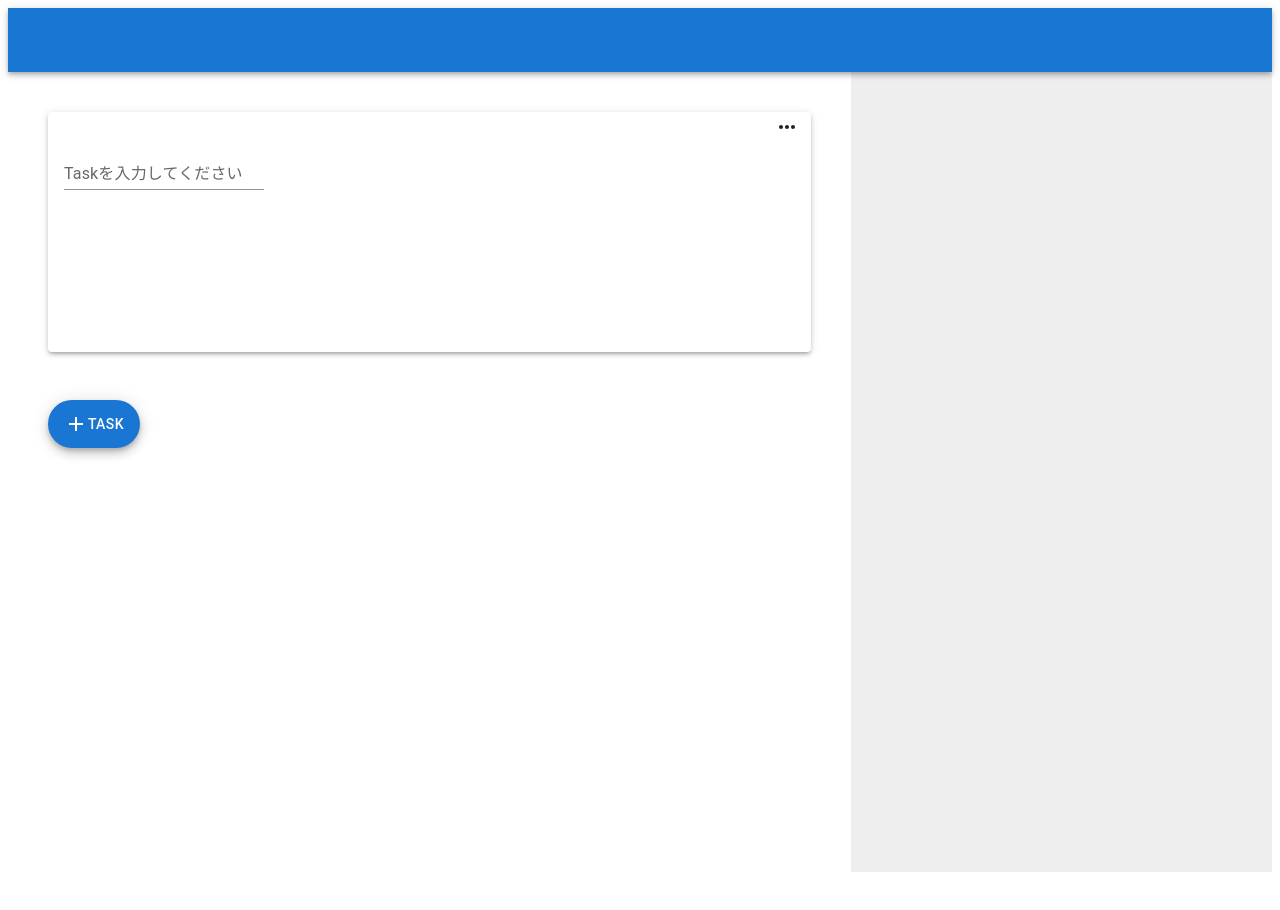
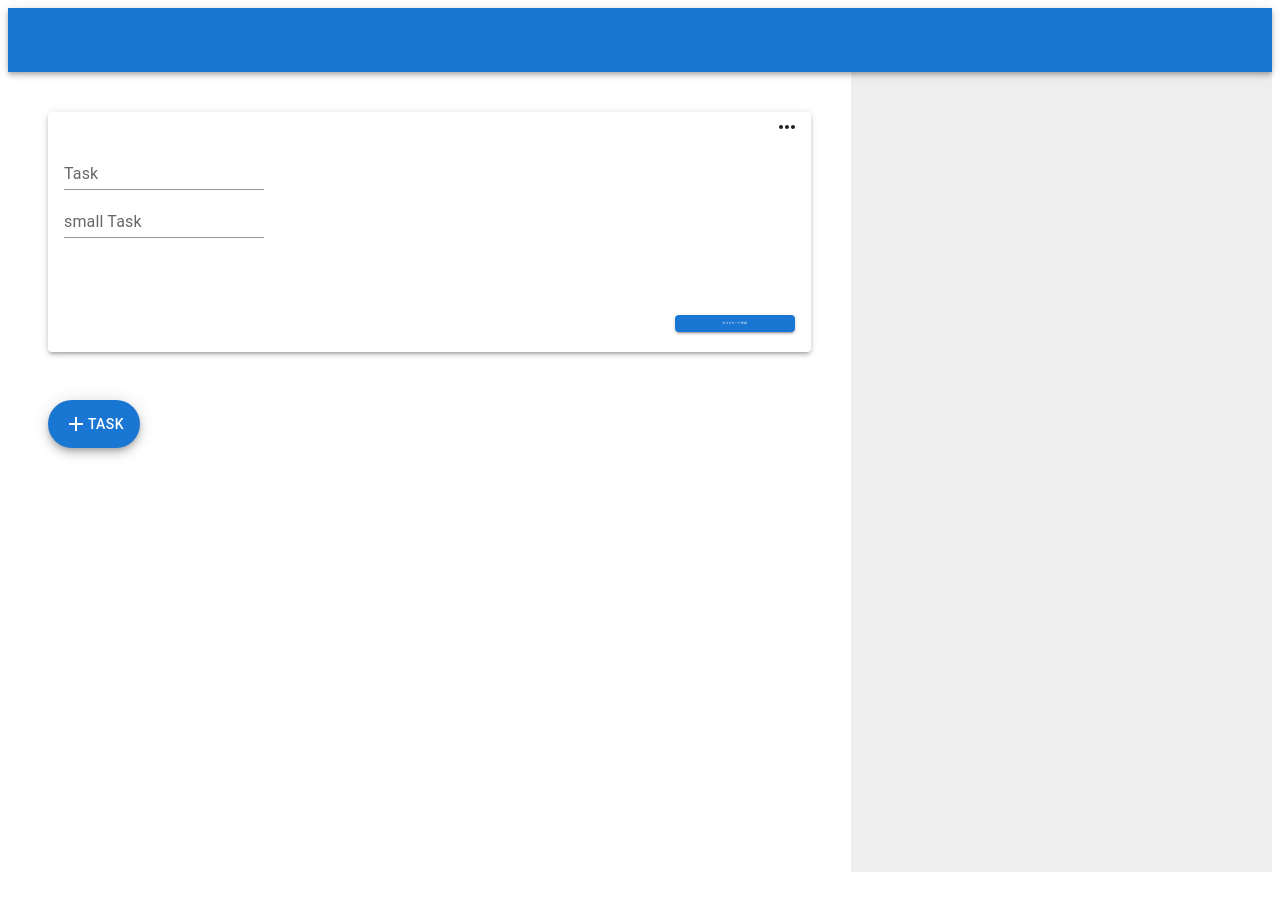
Before and after one commit to muneyukigithub/test, a React (Create React App) app: page / in a window 1280 px wide. Shown: the top 910 px of the page. Built offline with nearby package versions, Linux system fonts and the light colour scheme.

Commit message:
タスクカード修正2

```diff
--- a/src/Edit.tsx
+++ b/src/Edit.tsx
@@ -1,17 +1,21 @@
 import React from 'react'
-import { TextField } from '@mui/material';
+import { Box, TextField, Typography } from '@mui/material'
 
 type Content = {
-  id:number;
-  value:string;
-  edit:boolean;
-};
+  id: number
+  value: string
+  edit: boolean
+}
 
-const Edit = (props:Content) => {
+const Edit = (props: Content) => {
   return (
-    <div>
-      <TextField variant="standard" label="Taskを入力してください" sx={{width:"200px"}}/>
-    </div>
+    <Box sx={{display:"flex",flexFlow:"column"}}>
+      {/* <Typography>仕事内容</Typography> */}
+      <TextField variant="standard" label="Task" sx={{ width: '200px'}} />
+      {/* <Typography sx={{}}>細分化タスク</Typography> */}
+      <TextField variant="standard" label="small Task" sx={{ width: '200px' }} />
+
+    </Box>
   )
 }
 
--- a/src/Main.tsx
+++ b/src/Main.tsx
@@ -64,12 +64,12 @@ const theme = createTheme({
 const Main: React.FC = () => {
   // Generate Order Data
 
-  const [tasks, settasks] = useState([{ id: 1, value: 'content field' ,edit:true}])
+  const [tasks, settasks] = useState([{ id: 1, value: 'content field', edit: true }])
   const [anchorEl, setAnchorEL] = useState(null)
   const isMenuOpen = Boolean(anchorEl)
   const [currentRow, setCurrentRow] = React.useState(null)
 
-  const [editid,seteditid] = React.useState(null)
+  const [editid, seteditid] = React.useState(null)
 
   const list: any[] = []
 
@@ -78,7 +78,7 @@ const Main: React.FC = () => {
   }
 
   const createtaskobject = () => {
-    return { id: tasks.length + 1, value: '' ,edit:true}
+    return { id: tasks.length + 1, value: '', edit: true }
   }
 
   const addtask = () => {
@@ -94,43 +94,40 @@ const Main: React.FC = () => {
     setCurrentRow(null)
   }
 
-  const handledelete = (e: any,task:any) => {
+  const handledelete = (e: any, task: any) => {
     e.preventDefault()
 
-    const newlist = tasks.filter((i)=>{
-      console.log(i.id!=task.id);
+    const newlist = tasks.filter((i) => {
+      console.log(i.id != task.id)
       return i.id != task.id
     })
 
-    settasks(newlist);
+    settasks(newlist)
   }
 
-  const handleOpenMenu = (event: any, row:any) => {
+  const handleOpenMenu = (event: any, row: any) => {
     setAnchorEL(event.currentTarget)
     setCurrentRow(row)
   }
 
-  const handleEdit = (task:any) => {
+  const handleEdit = (task: any) => {
+    const newtask = { ...task, edit: true }
+    const newtasks = tasks.map((_task) => {
+      return _task.id === newtask.id ? { ...newtask } : { ..._task }
+    })
 
-    const newtask = {...task,edit: true,}
-    const newtasks = tasks.map((_task) => {
-      return _task.id === newtask.id ? {...newtask } : { ..._task };
-    });
-
-    settasks(newtasks);
+    settasks(newtasks)
   }
 
-  const handleCreate = (task:any) => {
-    const newtask = {...task,edit:false};
+  const handleCreate = (task: any) => {
+    const newtask = { ...task, edit: false }
 
-    console.log(tasks);
+    console.log(tasks)
 
-    const newtasks = tasks.map(
-      (_task,index)=>{
-        return _task.id === newtask.id ? {...newtask} : {..._task};
-      }
-    )
-    settasks(newtasks);
+    const newtasks = tasks.map((_task, index) => {
+      return _task.id === newtask.id ? { ...newtask } : { ..._task }
+    })
+    settasks(newtasks)
   }
 
   // const renderMenu = (
@@ -196,18 +193,18 @@ const Main: React.FC = () => {
             open={currentRow === task}
             onClose={handleMenuClose}
           >
-      <MenuItem onClick={e => handledelete(e,task)}>削除</MenuItem>
-      <MenuItem onClick={e => handleEdit(task)}>編集</MenuItem>
-      <MenuItem onClick={e => handleCreate(task)}>作成</MenuItem>
-
+            <MenuItem onClick={(e) => handledelete(e, task)}>削除</MenuItem>
+            <MenuItem onClick={(e) => handleEdit(task)}>編集</MenuItem>
+            <MenuItem onClick={(e) => handleCreate(task)}>作成</MenuItem>
           </Menu>
         </Box>
 
-    <Box>
-    { task.edit ? <Edit {...task} /> : <Typo {...task}/> }
-    </Box>
+        <Box>{task.edit ? <Edit {...task} /> : <Typo {...task} />}</Box>
 
-
+        <Button
+        onClick={e => handleCreate(task)}
+        variant="contained"
+        sx={{mb:"20px",ml:"auto",mt:"auto",width:"120px",fontSize:"3px"}}>タスクカード作成</Button>
       </Paper>
     )
   })
@@ -218,7 +215,6 @@ const Main: React.FC = () => {
     </Box>
   )
 
-
   return (
     <ThemeProvider theme={theme}>
       <AppBar position="relative">
@@ -227,20 +223,14 @@ const Main: React.FC = () => {
 
       <Grid container spacing={0}>
         <Grid item xs={12} md={8}>
-          <Box sx={{ backgroundColor: 'white', height: '100vh', mx: 5, mt: 5 }}>
+          <Box sx={{
+            backgroundColor: 'white',
+            height: '100vh',
+            mx: 5,
+            mt: 5 }}>
+
             {list}
-            {/* {tasks.forEach((item,index)=>{
-              return (
-               <Paper elevation={3} sx={{
-                p:2,
-                display:"flex",
-                flexDirection:"column",
-                height:"240px",
-              }}>
-              </Paper>
-              )
-            })
-            } */}
+
             <Fab color="primary" variant="extended" sx={{ mt: 3 }} onClick={addtask}>
               <AddIcon />
               Task
@@ -257,37 +247,3 @@ const Main: React.FC = () => {
 }
 
 export default Main
-
-{
-  /* <NavLink to="/" style={({ isActive }) =>
-        isActive ? current : undefined}>navlink</NavLink> */
-}
-
-{
-  /* <Drawer variant="permanent" open={open}anchor="left">
-          <Toolbar
-          sx={{display:'flex',alignItems:'center',justifyContent:'flex-end',px:[1],}}>
-
-            <IconButton onClick={toggleDrawer}>
-              <ChevronLeftIcon />
-            </IconButton>
-          </Toolbar>
-          <List component="nav">
-            {mainListItems}
-            <Divider sx={{ my: 1 }} />
-             {secondaryListItems}
-          </List> Hello world side</Drawer> */
-}
-
-{
-  /* <Card sx={{minWidth:275}}>
-        <Typography sx={{ fontSize: 14 }} color="text.secondary" gutterBottom>
-          Word of the Day
-        </Typography>
-        </Card>
-        <Fab>
-          <AddIcon />
-        </Fab>
-        <Container>
-        </Container> */
-}
--- a/src/Typo.tsx
+++ b/src/Typo.tsx
@@ -1,20 +1,19 @@
 import React from 'react'
-import { Typography } from '@mui/material'
+import { Typography,Box } from '@mui/material'
 
 // rafce
 type Content = {
-    id:number;
-    value:string;
-    edit:boolean;
-  };
+  id: number
+  value: string
+  edit: boolean
+}
 
-
-const Typo = (props:Content) => {
+const Typo = (props: Content) => {
   return (
-    <div>
-        <Typography>{props.value}</Typography>
-
-    </div>
+    <Box>
+      <Typography>仕事内容</Typography>
+      <Typography>{props.value}</Typography>
+    </Box>
   )
 }
 
```
Lines whose indentation alone changed are shown as unchanged.
